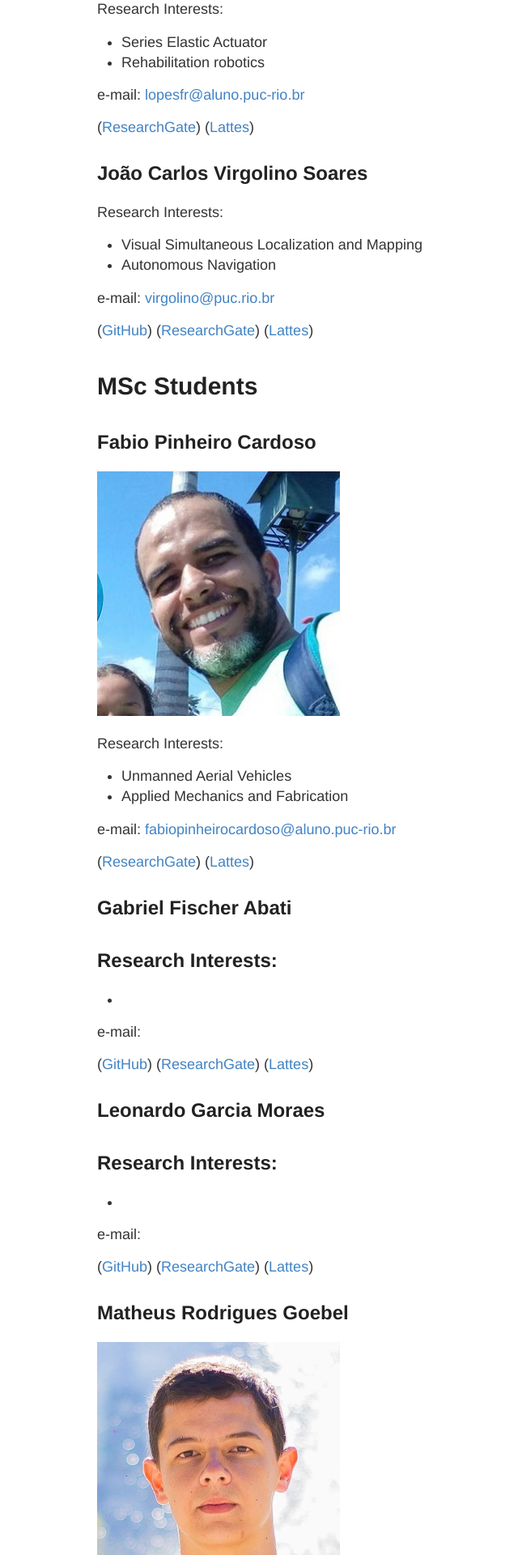
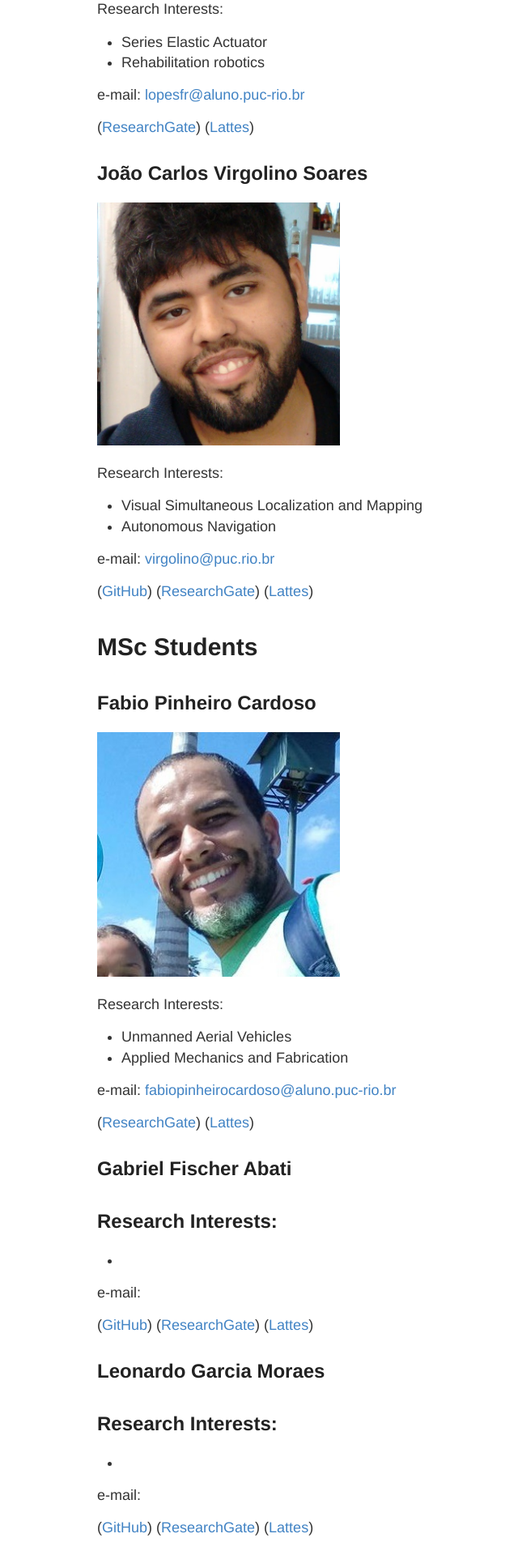
Before and after one commit to labrobpuc/labrobpuc.github.io, a Jekyll site: the page built from people.md, in a window 1280 px wide. Shown: the part 1919-3839 px from the top of the page at 81% size, without its empty margins (160-800 px from the left). Built offline with Jekyll 4.4.1, drawn with Linux system fonts in a browser that asks for light colours.

Commit message:
Update people.md

```diff
--- a/people.md
+++ b/people.md
@@ -55,6 +55,10 @@ e-mail: [lopesfr@aluno.puc-rio.br](mailto:lopesfr@aluno.puc-rio.br)
 
 
 ## **João Carlos Virgolino Soares**
+
+<p align="left">
+  <img src="{{ site.baseurl }}/images/joao.png" width="300" title="hover text">
+</p>
 
 Research Interests:
 - Visual Simultaneous Localization and Mapping
```
